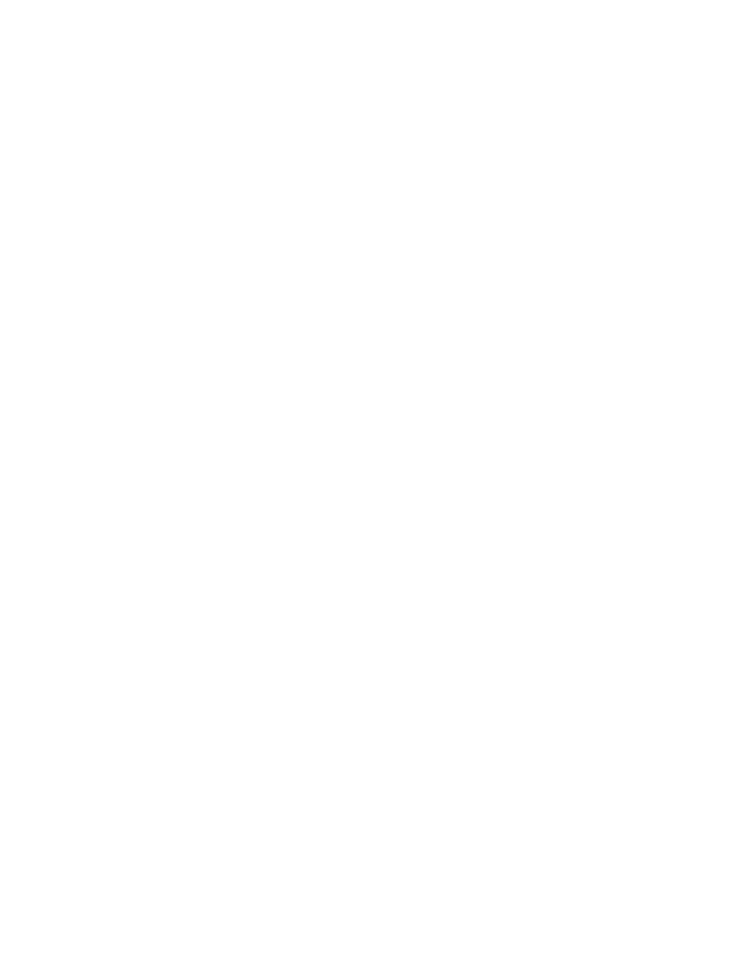
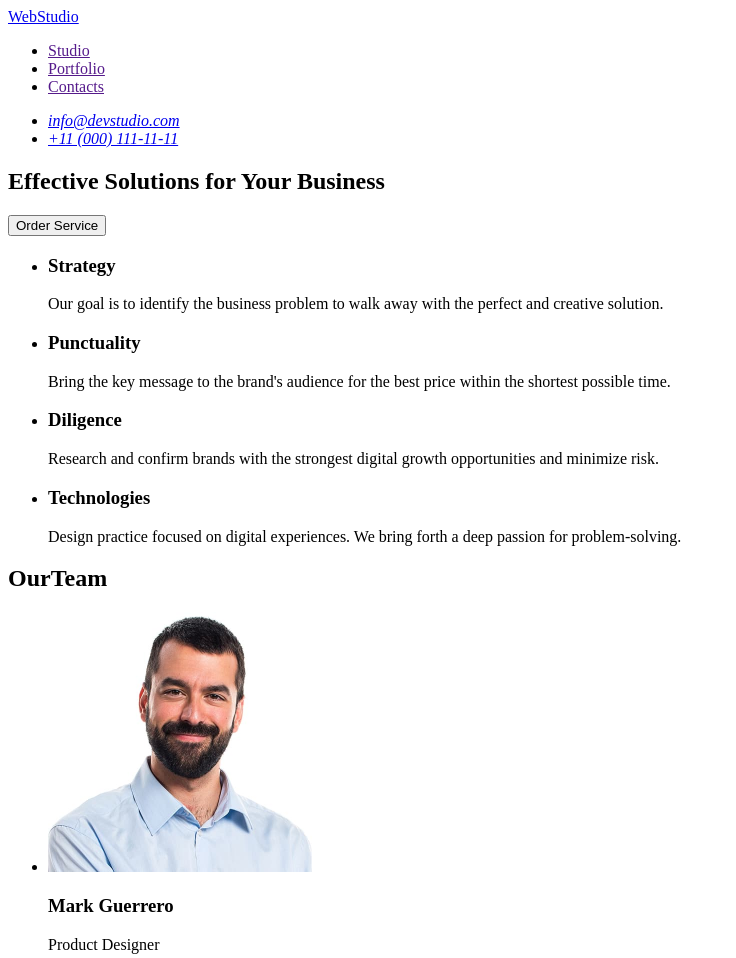
Before and after one commit to roman-panchuk98/goit-markup-hw-01, a plain HTML site: page index.html in a window 1280 px wide. Shown: the top 958 px of the page, without its empty margins (0-736 px from the left). Before the commit the page ends 800 px from the top, so only its background shows below. Drawn offline with Linux system fonts and the light colour scheme.

Commit message:
modified index HTML

```diff
--- a/index.html
+++ b/index.html
@@ -1,11 +1,97 @@
 <!DOCTYPE html>
 <html lang="en">
-<head>
+  <head>
     <meta charset="UTF-8">
     <meta name="viewport" content="width=device-width, initial-scale=1.0">
     <title>Document</title>
-</head>
-<body>
-
-</body>
+  </head>
+  <body>
+    <header>
+      <a href="./index.html">WebStudio</a>
+      <nav>
+        <ul>
+          <li><a href="">Studio</a></li>
+          <li><a href="">Portfolio</a></li>
+          <li><a href="">Contacts</a></li>
+        </ul>
+      </nav>
+      <address>
+        <ul>
+          <li><a href="mailto:info@devstudio.com">info@devstudio.com</a></li>
+          <li><a href="tel:+110001111111">+11 (000) 111-11-11</a></li>
+        </ul>
+      </address>
+    </header>
+    <main>
+      <section>
+        <h1>Effective Solutions for Your Business</h1>
+        <button type="button">Order Service</button>
+      </section>
+      <section>
+        <ul>
+          <li>
+            <h3>Strategy</h3>
+            <p>
+              Our goal is to identify the business problem to walk away with the
+              perfect and creative solution.
+            </p>
+          </li>
+          <li>
+            <h3>Punctuality</h3>
+            <p>
+              Bring the key message to the brand's audience for the best price
+              within the shortest possible time.
+            </p>
+          </li>
+          <li>
+            <h3>Diligence</h3>
+            <p>
+              Research and confirm brands with the strongest digital growth
+              opportunities and minimize risk.
+            </p>
+          </li>
+          <li>
+            <h3>Technologies</h3>
+            <p>
+              Design practice focused on digital experiences. We bring forth a
+              deep passion for problem-solving.
+            </p>
+          </li>
+        </ul>
+      </section>
+      <section>
+        <h2>OurTeam</h2>
+        <ul>
+          <li>
+            <img src="./images/Mark.jpg" alt="Mark Guerrero" width="264">
+            <h3>Mark Guerrero</h3>
+            <p>Product Designer</p>
+          </li>
+          <li>
+            <img src="./images/Tom.jpg" alt="Tom Ford" width="264">
+            <h3>Tom Ford</h3>
+            <p>Frontend Developer</p>
+          </li>
+          <li>
+            <img src="./images/Camila.jpg" alt="Camila Garcia" width="264">
+            <h3>Camila Garcia</h3>
+            <p>Marketing</p>
+          </li>
+          <li>
+            <img src="./images/Daniel.jpg" alt="Daniel Wilson" width="264">
+            <h3>Daniel Wilson</h3>
+            <p>UI Designer</p>
+          </li>
+        </ul>
+      </section>
+    </main>
+    <footer>
+      <a href="./index.html">WebStudio</a>
+      <p>
+        Increase the flow of customers and <br>
+        sales for your business with digital <br>
+        marketing & growth solutions.
+      </p>
+    </footer>
+  </body>
 </html>
```
Also changed, not shown: images/Camila.jpg (added), images/Daniel.jpg (added), images/Mark.jpg (added), images/Tom.jpg (added).
